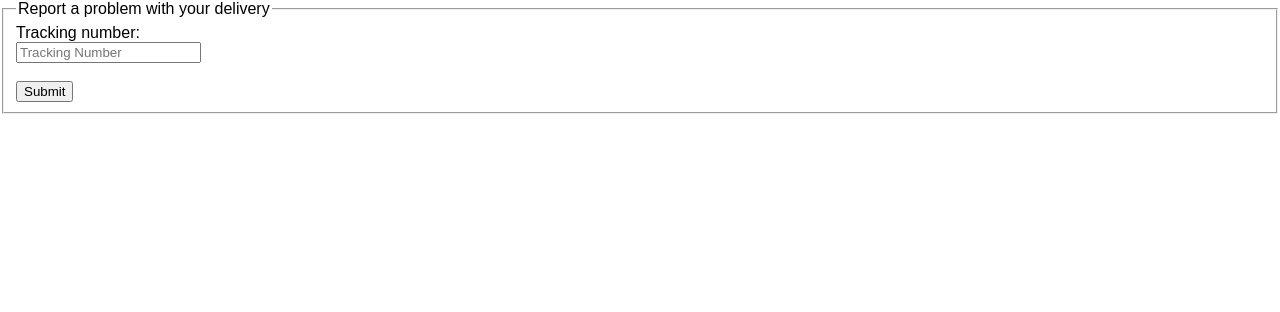
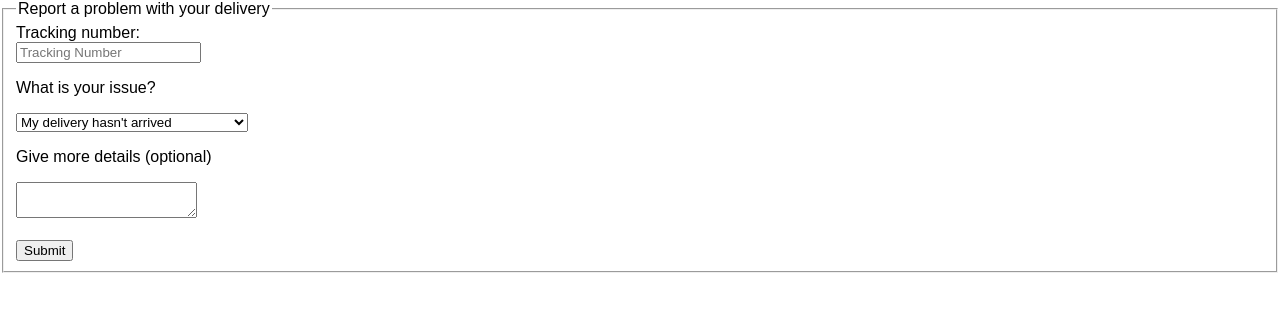
Before and after one commit to thinkful-ei18/alisha_delivery_complaint_form_challenge, a React (Create React App) app: page / in a window 1280 px wide. Shown: the top 312 px of the page. Built offline with nearby package versions, Linux system fonts and the light colour scheme.

Commit message:
uncommented 2 Field elements

```diff
--- a/src/components/ComplaintForm.js
+++ b/src/components/ComplaintForm.js
@@ -2,8 +2,8 @@ import React, { Component } from 'react';
 import { reduxForm, Field } from 'redux-form';
 
 import TrackingNumber from './TrackingNumber';
-// import SelectIssue from './SelectIssue';
-// import Details from './Details';
+import SelectIssue from './SelectIssue';
+import Details from './Details';
 import { required, nonEmpty, exactLength, numbersOnly } from './validators';
 
 
@@ -23,7 +23,7 @@ class ComplaintForm extends Component {
               validate={[ required, nonEmpty, exactLength, numbersOnly ]}
             />
 
-            {/* <Field
+            <Field
               component={SelectIssue}
               name='selectIssue'
             />
@@ -31,7 +31,7 @@ class ComplaintForm extends Component {
             <Field
               component={Details}
               name='details'
-            /> */}
+            />
             <br />
 
             <button type="submit">Submit</button>
--- a/src/components/TrackingNumber.js
+++ b/src/components/TrackingNumber.js
@@ -3,7 +3,6 @@ import React, { Component } from 'react';
 export default class TrackingNumber extends Component {
 
   render() {
-    console.log('tracking number props: ', this.props);
 
     return(
       <div>
```
